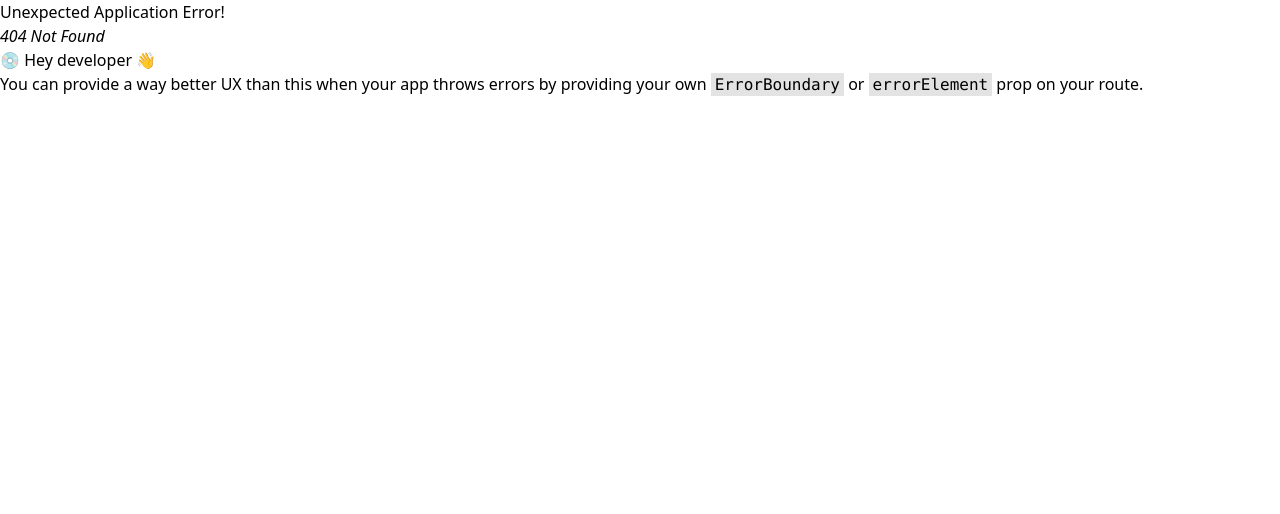
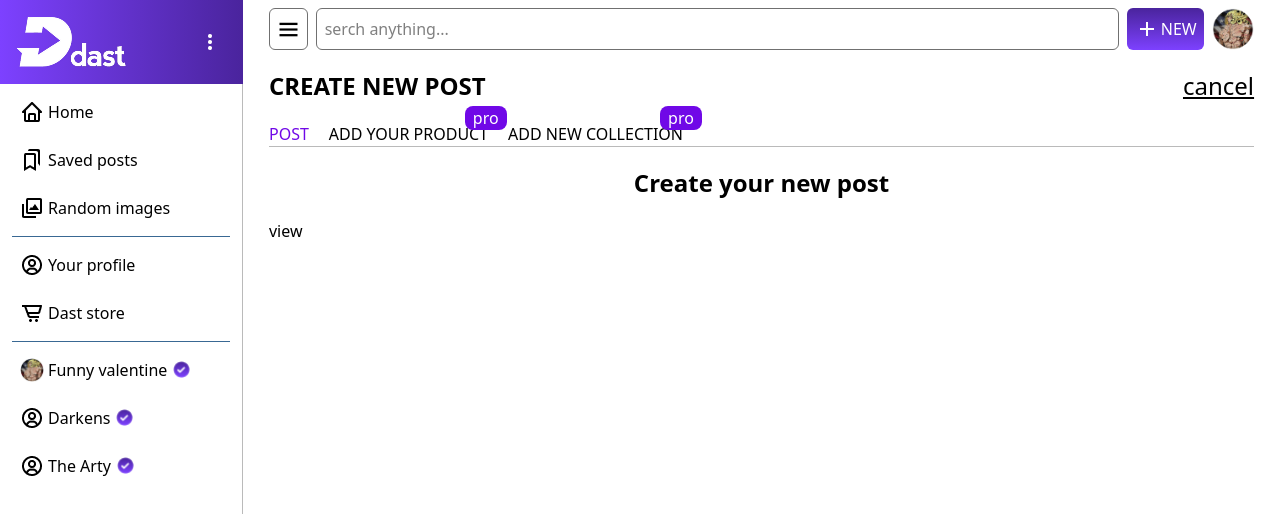
Before and after one commit to Muhammadali-fr/dast_client, a React (Vite) app: page /add-post in a window 1280 px wide. Before the commit this address had no page. Shown: the top 514 px of the page. Built offline with nearby package versions, Linux system fonts and the light colour scheme.

Commit message:
add post

```diff
--- a/src/App.jsx
+++ b/src/App.jsx
@@ -18,6 +18,7 @@ import { Toaster } from 'react-hot-toast'
 // layouts
 import MainLayout from './layouts/MainLayout'
 import Follow from './layouts/Follow'
+import AddPost from './pages/AddPost'
 
 const App = () => {
 
@@ -25,18 +26,23 @@ const App = () => {
     createRoutesFromElements(
       <Route>
         <Route path='/' element={<MainLayout />}>
+
+          {/* Sidebar  */}
           <Route index element={<Home />}></Route>
           <Route path='/profile' element={<Profile />} ></Route>
           <Route path='f' element={<Follow />}>
             <Route index element={<Followers />}></Route>
             <Route path='following' element={<Following />}></Route>
           </Route>
+          <Route path='add-post' element={<AddPost />}></Route>
         </Route>
-        <Route path='/login' element={<Login />}></Route>
-        <Route path='/register' element={<Register />}></Route>
-        <Route path='/create-password' element={<CreatePassword />}></Route>
-        <Route path='/bio' element={<Bio />} ></Route>
-        <Route path='/finish-login' element={<FinishLogin />} ></Route>
+
+        {/* full page  */}
+        <Route path='login' element={<Login />}></Route>
+        <Route path='register' element={<Register />}></Route>
+        <Route path='create-password' element={<CreatePassword />}></Route>
+        <Route path='bio' element={<Bio />} ></Route>
+        <Route path='finish-login' element={<FinishLogin />} ></Route>
       </Route>
     )
   )
--- a/src/components/Header.jsx
+++ b/src/components/Header.jsx
@@ -1,3 +1,6 @@
+
+// react router dom
+import { Link } from "react-router-dom"
 
 // assets
 import Bars from "../assets/header/bars.png"
@@ -15,10 +18,12 @@ const Header = () => {
         <button className="hidden"></button>
       </form>
 
-      <button className="cursor-pointer hover:opacity-95 flex items-center justify-center gap-0.5 bg-linear-to-b px-4 rounded-md h-[42px] from-[#4A249D] to-[#7D41FF] text-white">
-        <img className="w-[24px] h-[24px]" src={Plus} alt="plus.png" />
-        NEW
-      </button>
+      <Link to="/add-post">
+        <button className="cursor-pointer hover:opacity-95 flex items-center justify-center gap-0.5 bg-linear-to-b px-4 rounded-md h-[42px] from-[#4A249D] to-[#7D41FF] text-white">
+          <img className="w-[24px] h-[24px]" src={Plus} alt="plus.png" />
+          NEW
+        </button>
+      </Link>
 
       <img className="w-[42px] h-[42px]" src={Profile} alt="Profile" />
 
--- /dev/null
+++ b/src/pages/AddPost.jsx
@@ -0,0 +1,46 @@
+// react router dom
+import { Link } from "react-router-dom";
+
+const AddPost = () => {
+    return (
+        <div className="w-[95%] mx-auto">
+
+            {/* header  */}
+            <div className="flex my-5 items-center justify-between">
+                <p className="font-bold text-2xl">CREATE NEW POST</p>
+                <Link to="/">
+                    <p className="text-2xl underline">cancel</p>
+                </Link>
+            </div>
+
+            {/* Links  */}
+            <div className="flex items-center gap-5 border-b border-[#BABABA]">
+                <Link className="text-violet-700">POST</Link>
+                <Link className="relative">ADD YOUR PRODUCT <span className="px-2 rounded-lg text-center bg-violet-700 text-white absolute bottom-4 left-34">pro</span> </Link>
+                <Link className="relative">ADD NEW COLLECTION <span className="px-2 rounded-lg text-center bg-violet-700 text-white absolute bottom-4 left-38">pro</span>  </Link>
+            </div>
+
+            {/* main  */}
+            <div className="flex flex-col gap-5 my-5">
+
+                {/* title  */}
+                <p className="text-center text-2xl font-semibold">Create your new post</p>
+
+                <div>
+                    {/* form  */}
+                    <form>
+
+                    </form>
+
+                    {/* view  */}
+                    <div>
+                        view
+                    </div>
+                </div>
+            </div>
+
+        </div>
+    )
+}
+
+export default AddPost
```
